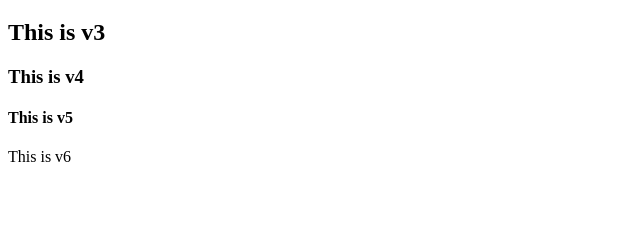
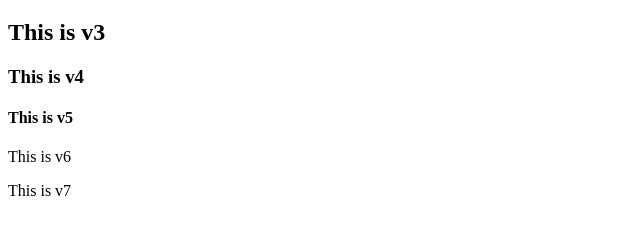
Before and after one commit to Pranamya-11/myrepo, a plain HTML site: page index.html in a window 1280 px wide. Shown: the part 61-296 px from the top of the page, without its empty margins (0-640 px from the left). Drawn offline with Linux system fonts and the light colour scheme.

Commit message:
This is v7

```diff
--- a/index.html
+++ b/index.html
@@ -21,5 +21,8 @@
     <div>
         This is v6
     </div>
+    <p>
+        This is v7
+    </p>
 </body>
 </html>
```
